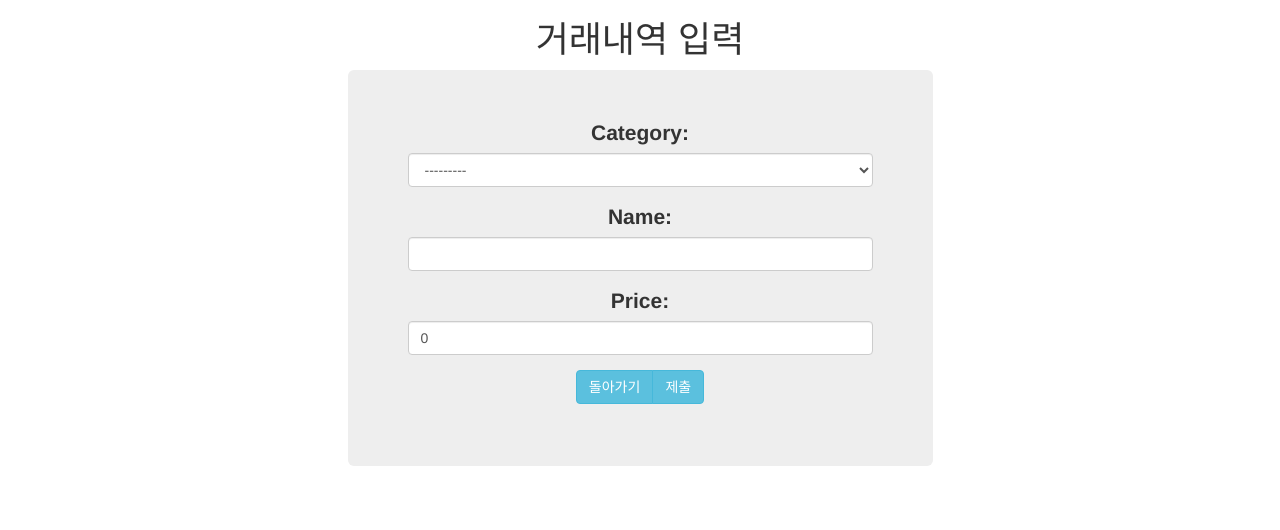
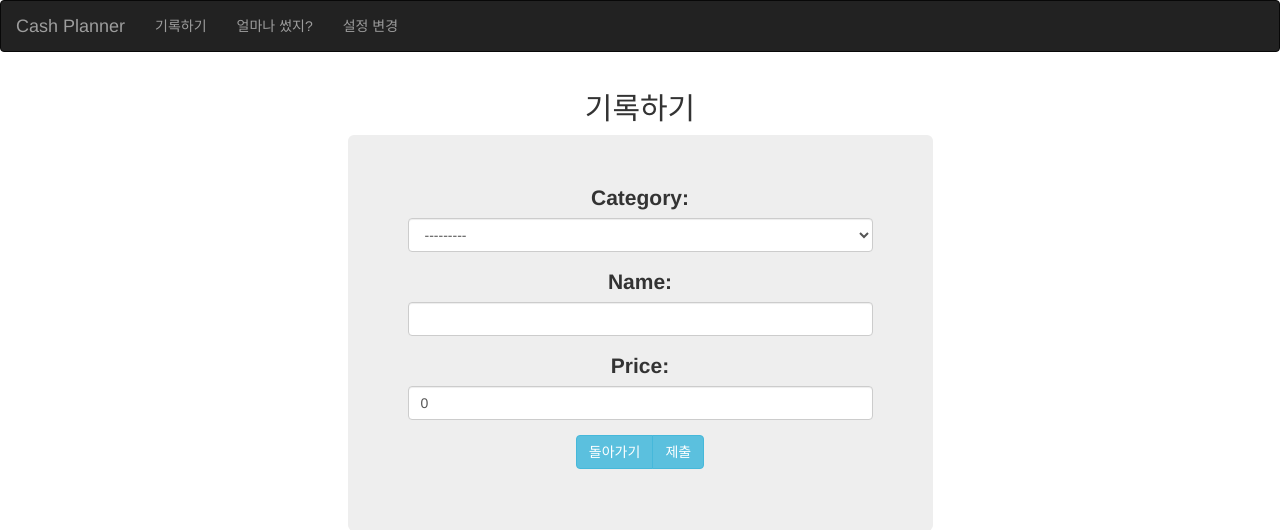
Before and after one commit to ox1230/capl, a Django app: page /add_history/ in a window 1280 px wide. Shown: the top 530 px of the page. Run offline with Django 3.2, Linux system fonts and the light colour scheme; data that the repository does not hold is empty; some libraries are stand-ins or nearby versions.

Commit message:
navbar추가하기

```diff
--- a/main/templates/add_history.html
+++ b/main/templates/add_history.html
@@ -3,7 +3,7 @@
 
 <div class = "container">
     <div class= "row">
-        <div class ="page header text-center"><h1>거래내역 입력</h1></div>
+        <div class ="page header text-center"><h2>기록하기</h2></div>
         <div class = "col-md-6 col-md-offset-3 jumbotron">
             <div class = "text-center">
                 <form method = "POST" action = '{% url "add_history" %}'>
--- a/main/templates/base.html
+++ b/main/templates/base.html
@@ -7,9 +7,42 @@
         <Title>Cash Planner</Title>
 
         <link href="/static/css/bootstrap.min.css" rel="stylesheet">
+        <script src="https://ajax.googleapis.com/ajax/libs/jquery/3.3.1/jquery.min.js"></script>
+        <script type= "text/javascript" src = "/static/js/bootstrap.min.js"> </script>
 
     </head>
     <body>
+        <nav class="navbar navbar-inverse">
+            <div class= "container-fluid">
+                <div class="navbar-header">
+                    <a class="navbar-brand" href="{% url 'main' %}">Cash Planner</a>
+                    <button type = "button" class= "navbar-toggle btn-info"
+                    data-toggle = "collapse" data-target ="#top-menu-collapse" >
+                        <span class="icon-bar"></span>
+                        <span class="icon-bar"></span>
+                        <span class="icon-bar"></span>
+                    </button>
+                </div>
+                <div id= "top-menu-collapse" class= "collapse navbar-collapse">
+                    <ul class="nav navbar-nav">
+                        <li class = "nav-item"><a class= "nav-link" href = "{% url 'add_history'%}">기록하기</a></li>
+                        <li class = "nav-item"><a class = "nav-link" data-toggle="popover" data-placement = "bottom"
+                            title="개발중" data-content="아직 만들지 않았습니다 ㅠㅠ">얼마나 썼지?</a></li>
+                        <li class = "nav-item"><a class = "nav-link" data-toggle="popover" data-placement = "bottom"
+                            title="개발중" data-content="아직 만들지 않았습니다 ㅠㅠ">설정 변경</a></li>
+                    </ul>
+                    <script>
+                            $(document).ready(function(){
+                                $('[data-toggle="popover"]').popover(
+                                    {container: 'body'}
+                                );
+                            });
+                    </script>
+                </div>
+            </div>
+        </nav>
+
+        {% comment %} <div style="margin-top:40px"></div> {% endcomment %}
         {%block body_block%}
 
         {%endblock body_block%}
--- a/main/templates/home.html
+++ b/main/templates/home.html
@@ -2,7 +2,7 @@
 
 {% block body_block %}
 <div class = "container">
-    <div class ="page header text-center"><h1>Cash Planner</h1></div>
+    <div class ="page header text-center"><h2>현재 상황</h2></div>
     <div class = "row">
         <div class ="col-xs-12 col-md-6 col-md-offset-3 jumbotron">
             <h3>{{today_date}}</h3>
```
